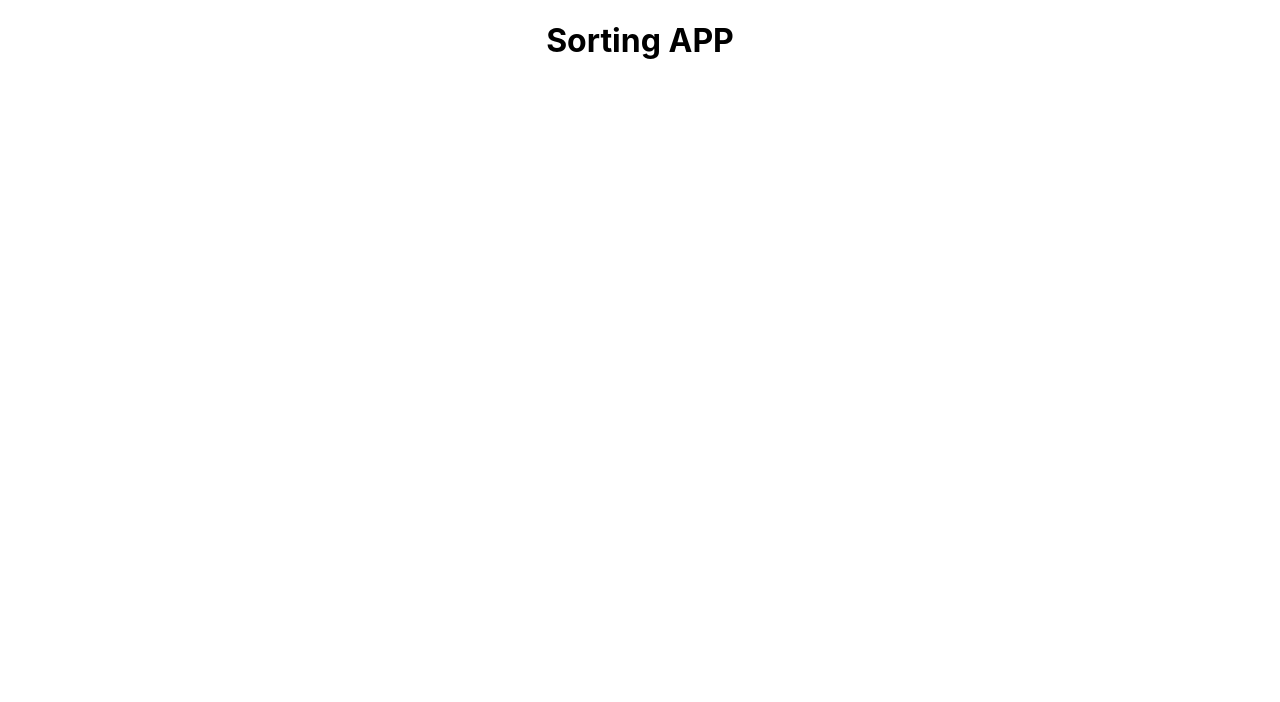
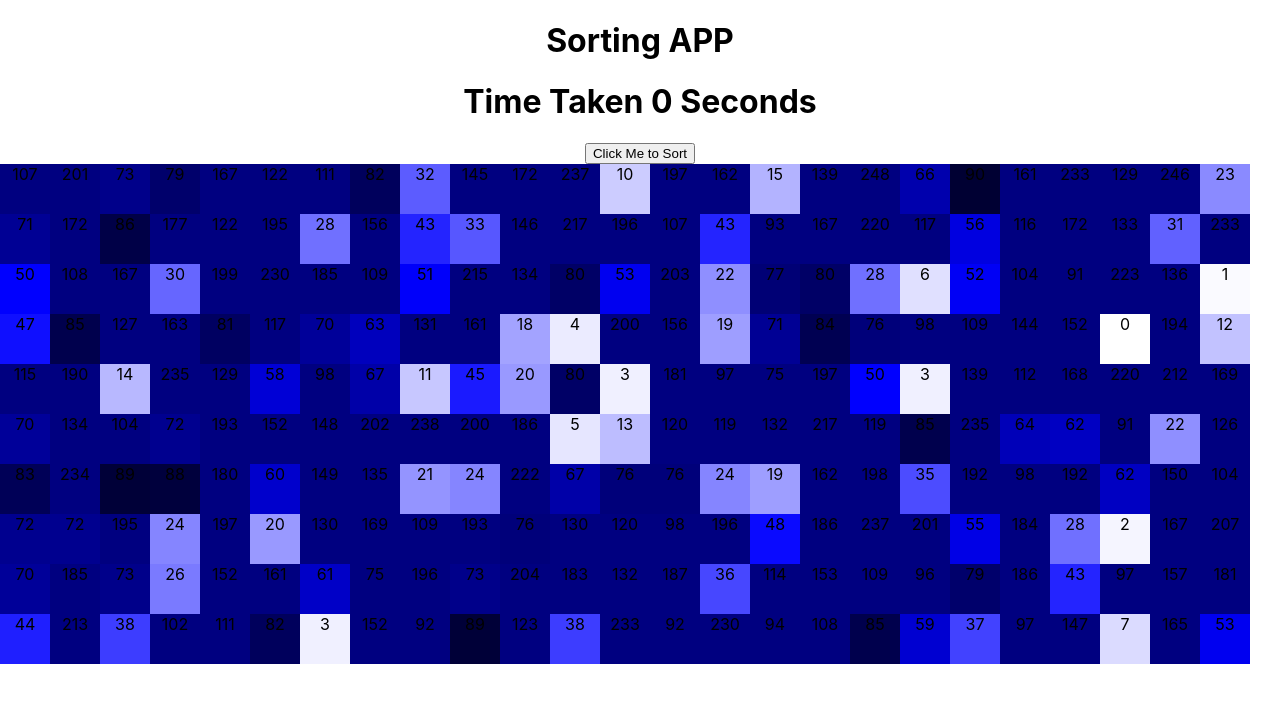
Before and after one commit to AbhishekGowda28/daily-coding, a React (Create React App) app in the folder sorting/: page / in a window 1280 px wide. Shown: the top 702 px of the page. Built offline with nearby package versions, Linux system fonts and the light colour scheme.

Commit message:
Initial Sorting app complete

```diff
--- a/sorting/src/components/App.jsx
+++ b/sorting/src/components/App.jsx
@@ -1,10 +1,43 @@
 import React from 'react';
 import '../styles/App.css';
+import getRandomColor from '../utils';
+import generateRandomNumbers from '../utils/generateRandomNumbers';
+import { GenerateSelectionSort } from '../utils/selectionSort';
 
 function App() {
+  const [data, setData] = React.useState([]);
+  const [sortedData, setSortedData] = React.useState({});
+  const [timeTaken, setTimeTaken] = React.useState("");
+  React.useEffect(() => {
+    setTimeTaken(0);
+    const randomData = generateRandomNumbers()
+    setData(randomData);
+    const value = GenerateSelectionSort(randomData);
+    setSortedData(value);
+  }, []);
   return (
     <div className="App">
       <h1>Sorting APP</h1>
+      <h1>Time Taken {timeTaken / 1000} Seconds</h1>
+      <div>
+        <button onClick={() => {
+          const startTime = (new Date()).getTime();
+          const interval = setInterval(() => {
+            let other = sortedData.next();
+            if (other.value !== undefined) {
+              setData([...other.value]);
+              other = sortedData.next();
+            } else {
+              clearInterval(interval);
+              const endTime = (new Date()).getTime();
+              setTimeTaken(endTime - startTime);
+            }
+          }, 1);
+        }}>Click Me to Sort</button>
+      </div>
+      {data.map((value, index) => {
+        return (<div key={index} style={{ margin: "auto", width: "50px", height: "50px", float: "left", backgroundColor: getRandomColor(value) }}>{value}</div>)
+      })}
     </div>
   );
 }
--- a/sorting/src/helpers/index.js
+++ /dev/null
@@ -1 +0,0 @@
-console.log("helper");
--- /dev/null
+++ b/sorting/src/utils/generateRandomNumbers.js
@@ -0,0 +1,10 @@
+export default function () {
+
+    const randomArray = [], ARRAY_SIZE = 250;
+
+    for (let count = 0; count < ARRAY_SIZE; count++) {
+        const value = Number((Math.random() * ARRAY_SIZE).toFixed(0));
+        randomArray.push(value);
+    }
+    return randomArray;
+}
--- /dev/null
+++ b/sorting/src/utils/index.js
@@ -0,0 +1,4 @@
+export default function getRandomColor(lightness) {
+    lightness = 100 - lightness;
+    return `hsl(240, 100%, ${lightness < 10 ? 25 : lightness}%)`;
+}
--- /dev/null
+++ b/sorting/src/utils/selectionSort.js
@@ -0,0 +1,40 @@
+function* GenerateSelectionSort(inputArray) {
+    if (inputArray.length > 0) {
+        if (typeof inputArray === "string") {
+            inputArray = inputArray.split("");
+        }
+        for (let inputArrayIndex = 0; inputArrayIndex < inputArray.length; inputArrayIndex++) {
+            let selectedCard = inputArray[inputArrayIndex];
+            for (let outerIndex = 0; outerIndex < inputArrayIndex; outerIndex++) {
+                if (inputArray[outerIndex] > selectedCard) {
+                    inputArray[inputArrayIndex] = inputArray[outerIndex];
+                    inputArray[outerIndex] = selectedCard;
+                    selectedCard = inputArray[inputArrayIndex];
+                }
+            }
+            yield inputArray
+        }
+    }
+    return inputArray;
+}
+
+function SelectionSort(inputArray) {
+    if (inputArray.length > 0) {
+        if (typeof inputArray === "string") {
+            inputArray = inputArray.split("");
+        }
+        for (let inputArrayIndex = 0; inputArrayIndex < inputArray.length; inputArrayIndex++) {
+            let selectedCard = inputArray[inputArrayIndex];
+            for (let outerIndex = 0; outerIndex < inputArrayIndex; outerIndex++) {
+                if (inputArray[outerIndex] > selectedCard) {
+                    inputArray[inputArrayIndex] = inputArray[outerIndex];
+                    inputArray[outerIndex] = selectedCard;
+                    selectedCard = inputArray[inputArrayIndex];
+                }
+            }
+        }
+    }
+    return inputArray;
+}
+
+export { SelectionSort, GenerateSelectionSort };
```
